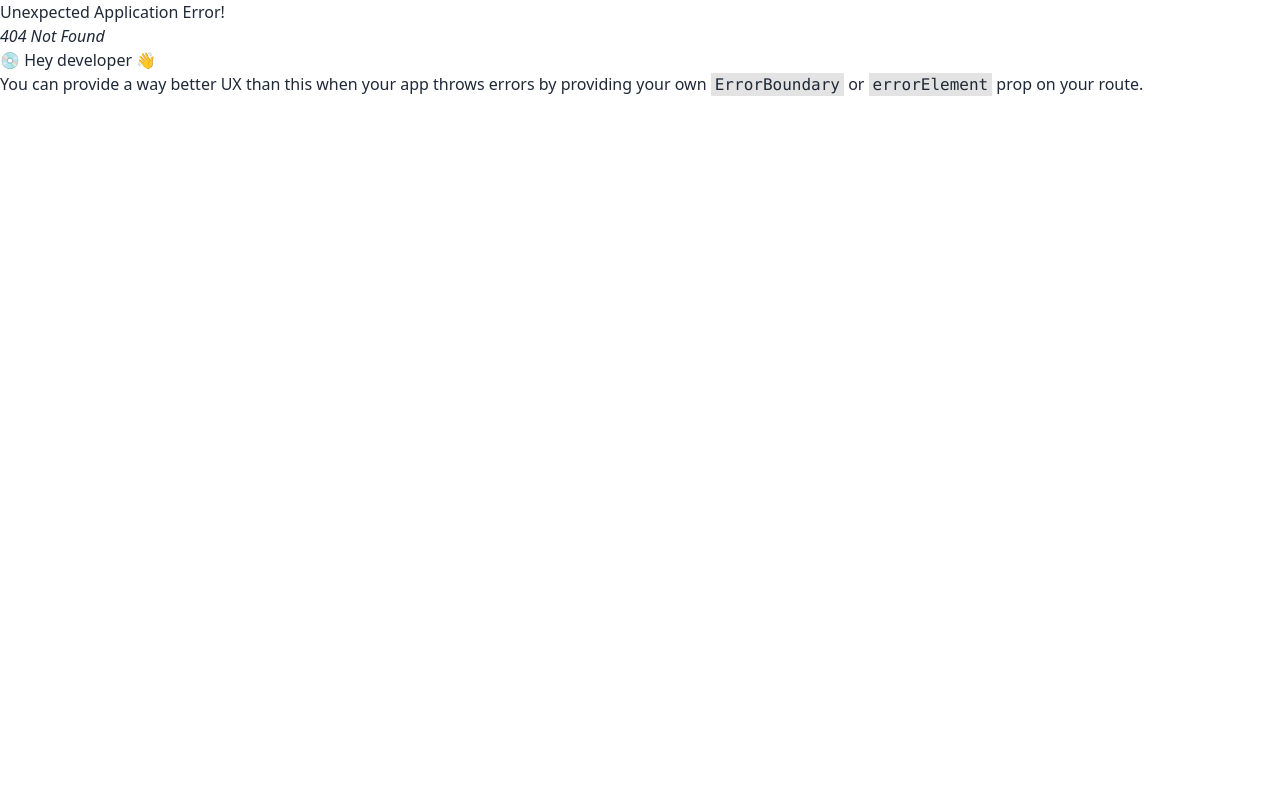
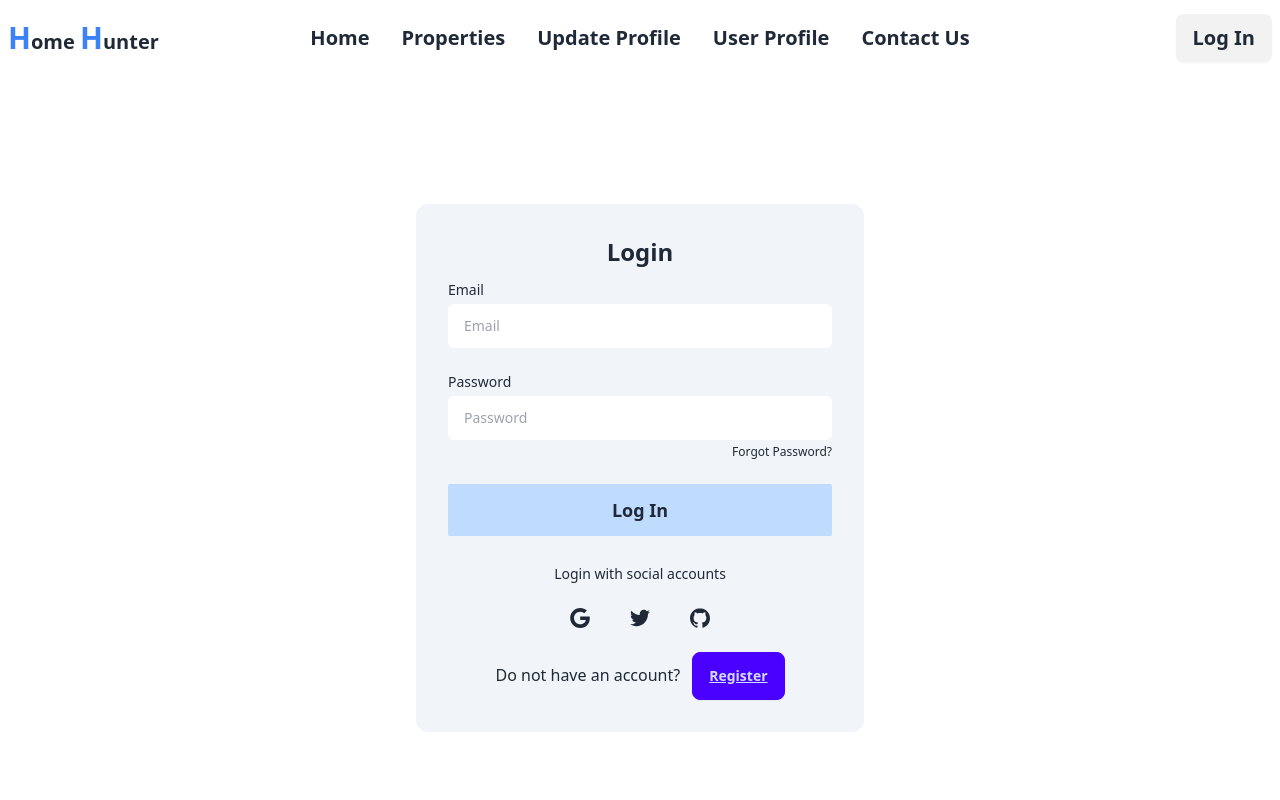
Before and after one commit to TanvirRahman888/Real-Estate-Hunter, a React (Vite) app: page /login in a window 1280 px wide. Before the commit this address had no page. Shown: the top 800 px of the page. Built offline with nearby package versions, Linux system fonts and the light colour scheme.

Commit message:
Log in and Register Page added

```diff
--- a/package.json
+++ b/package.json
@@ -10,6 +10,7 @@
     "preview": "vite preview"
   },
   "dependencies": {
+    "firebase": "^10.11.0",
     "localforage": "^1.10.0",
     "match-sorter": "^6.3.4",
     "prop-types": "^15.8.1",
@@ -21,6 +22,7 @@
     "sort-by": "^1.2.0"
   },
   "devDependencies": {
+    "@tailwindcss/forms": "^0.5.7",
     "@types/react": "^18.2.66",
     "@types/react-dom": "^18.2.22",
     "@vitejs/plugin-react": "^4.2.1",
--- /dev/null
+++ b/src/Components/LogIn/LogIn.jsx
@@ -0,0 +1,60 @@
+import { Link } from "react-router-dom";
+
+const LogIn = () => {
+    const handelLogInForm = (e) => {
+        e.preventDefault();
+        console.log("object");
+        const email = e.target.email.value;
+        const password = e.target.password.value;
+        console.log(email, password);
+    }
+
+    return (
+        <div className="">
+            <div className="max-w-md p-8 space-y-3 rounded-xl dark:bg-gray-50 dark:text-gray-800 w-1/2 bg-slate-100 mx-auto my-32">
+                <h1 className="text-2xl font-bold text-center">Login</h1>
+                <form onSubmit={handelLogInForm} className="space-y-6">
+                    <div className="space-y-1 text-sm">
+                        <label className="block dark:text-gray-600">Email</label>
+                        <input type="email" name="email" id="email" placeholder="Email" className="w-full px-4 py-3 rounded-md dark:border-gray-300 dark:bg-gray-50 dark:text-gray-800 focus:dark:border-violet-600" />
+                    </div>
+                    <div className="space-y-1 text-sm">
+                        <label className="block dark:text-gray-600">Password</label>
+                        <input type="password" name="password" id="password" placeholder="Password" className="w-full px-4 py-3 rounded-md dark:border-gray-300 dark:bg-gray-50 dark:text-gray-800 focus:dark:border-violet-600" />
+                        <div className="flex justify-end text-xs dark:text-gray-600">
+                            <a rel="noopener noreferrer" href="#">Forgot Password?</a>
+                        </div>
+                    </div>
+                    <button className="bg-blue-200 hover:bg-blue-300 font-bold text-lg py-3 block w-full p-3 text-center rounded-sm dark:text-gray-50 dark:bg-violet-600">Log In</button>
+                </form>
+                <div className="flex items-center pt-4 space-x-1">
+                    <div className="flex-1 h-px sm:w-16 dark:bg-gray-300"></div>
+                    <p className="px-3 text-sm dark:text-gray-600">Login with social accounts</p>
+                    <div className="flex-1 h-px sm:w-16 dark:bg-gray-300"></div>
+                </div>
+                <div className="flex justify-center space-x-4">
+                    <button aria-label="Log in with Google" className="p-3 rounded-sm">
+                        <svg xmlns="http://www.w3.org/2000/svg" viewBox="0 0 32 32" className="w-5 h-5 fill-current">
+                            <path d="M16.318 13.714v5.484h9.078c-0.37 2.354-2.745 6.901-9.078 6.901-5.458 0-9.917-4.521-9.917-10.099s4.458-10.099 9.917-10.099c3.109 0 5.193 1.318 6.38 2.464l4.339-4.182c-2.786-2.599-6.396-4.182-10.719-4.182-8.844 0-16 7.151-16 16s7.156 16 16 16c9.234 0 15.365-6.49 15.365-15.635 0-1.052-0.115-1.854-0.255-2.651z"></path>
+                        </svg>
+                    </button>
+                    <button aria-label="Log in with Twitter" className="p-3 rounded-sm">
+                        <svg xmlns="http://www.w3.org/2000/svg" viewBox="0 0 32 32" className="w-5 h-5 fill-current">
+                            <path d="M31.937 6.093c-1.177 0.516-2.437 0.871-3.765 1.032 1.355-0.813 2.391-2.099 2.885-3.631-1.271 0.74-2.677 1.276-4.172 1.579-1.192-1.276-2.896-2.079-4.787-2.079-3.625 0-6.563 2.937-6.563 6.557 0 0.521 0.063 1.021 0.172 1.495-5.453-0.255-10.287-2.875-13.52-6.833-0.568 0.964-0.891 2.084-0.891 3.303 0 2.281 1.161 4.281 2.916 5.457-1.073-0.031-2.083-0.328-2.968-0.817v0.079c0 3.181 2.26 5.833 5.26 6.437-0.547 0.145-1.131 0.229-1.724 0.229-0.421 0-0.823-0.041-1.224-0.115 0.844 2.604 3.26 4.5 6.14 4.557-2.239 1.755-5.077 2.801-8.135 2.801-0.521 0-1.041-0.025-1.563-0.088 2.917 1.86 6.36 2.948 10.079 2.948 12.067 0 18.661-9.995 18.661-18.651 0-0.276 0-0.557-0.021-0.839 1.287-0.917 2.401-2.079 3.281-3.396z"></path>
+                        </svg>
+                    </button>
+                    <button aria-label="Log in with GitHub" className="p-3 rounded-sm">
+                        <svg xmlns="http://www.w3.org/2000/svg" viewBox="0 0 32 32" className="w-5 h-5 fill-current">
+                            <path d="M16 0.396c-8.839 0-16 7.167-16 16 0 7.073 4.584 13.068 10.937 15.183 0.803 0.151 1.093-0.344 1.093-0.772 0-0.38-0.009-1.385-0.015-2.719-4.453 0.964-5.391-2.151-5.391-2.151-0.729-1.844-1.781-2.339-1.781-2.339-1.448-0.989 0.115-0.968 0.115-0.968 1.604 0.109 2.448 1.645 2.448 1.645 1.427 2.448 3.744 1.74 4.661 1.328 0.14-1.031 0.557-1.74 1.011-2.135-3.552-0.401-7.287-1.776-7.287-7.907 0-1.751 0.62-3.177 1.645-4.297-0.177-0.401-0.719-2.031 0.141-4.235 0 0 1.339-0.427 4.4 1.641 1.281-0.355 2.641-0.532 4-0.541 1.36 0.009 2.719 0.187 4 0.541 3.043-2.068 4.381-1.641 4.381-1.641 0.859 2.204 0.317 3.833 0.161 4.235 1.015 1.12 1.635 2.547 1.635 4.297 0 6.145-3.74 7.5-7.296 7.891 0.556 0.479 1.077 1.464 1.077 2.959 0 2.14-0.020 3.864-0.020 4.385 0 0.416 0.28 0.916 1.104 0.755 6.4-2.093 10.979-8.093 10.979-15.156 0-8.833-7.161-16-16-16z"></path>
+                        </svg>
+                    </button>
+                </div>
+                <p className="text-center sm:px-6 dark:text-gray-600">Do not have an account?
+                    <Link to={'/register'} className="underline dark:text-gray-800 ml-3 btn btn-primary">Register</Link>
+                </p>
+            </div>
+        </div>
+    );
+};
+
+export default LogIn;
--- a/src/Components/Navbar/Navbar.jsx
+++ b/src/Components/Navbar/Navbar.jsx
@@ -10,7 +10,7 @@
         <li><Link>Contact Us</Link></li>
     </>
     return (
-        <div> <div>
+
         <div className="navbar bg-base-100">
             <div className="navbar-start">
                 <div className="dropdown">
@@ -29,14 +29,8 @@
                 </ul>
             </div>
             <div className="navbar-end">
-                    <a className="btn font-bold text-xl">Log In</a>
+                <Link to={'/login'}> <a className="btn font-bold text-xl">Log In</a> </Link>
             </div>
-            </div>
-        </div>
-
-            {/* ----------------- */}
-
-
         </div>
     );
 };
--- /dev/null
+++ b/src/Components/Register/Register.jsx
@@ -0,0 +1,48 @@
+import { Link } from "react-router-dom";
+
+const Register = () => {
+
+    const handelRegisterForm = (e) => {
+        e.preventDefault();
+        console.log("object");
+        const email = e.target.email.value;
+        const password = e.target.password.value;
+        const name = e.target.name.value;
+        const photoURL = e.target.photo.value;
+        console.log(name, photoURL, email, password);
+    }
+    return (
+        <div>
+            <div className="max-w-md p-8 space-y-3 rounded-xl dark:bg-gray-50 dark:text-gray-800 w-1/2 bg-slate-100 mx-auto my-32">
+                <h1 className="text-2xl font-bold text-center">Register</h1>
+                <form onSubmit={handelRegisterForm} className="space-y-6">
+                    <div className="space-y-1 text-sm">
+                        <label className="block dark:text-gray-600">Name</label>
+                        <input type="text" name="name" placeholder="Name" className="w-full px-4 py-3 rounded-md dark:border-gray-300 dark:bg-gray-50 dark:text-gray-800 focus:dark:border-violet-600" />
+                    </div>
+                    <div className="space-y-1 text-sm">
+                        <label className="block dark:text-gray-600">Photo URL</label>
+                        <input type="text" name="photo" placeholder="Photo URL" className="w-full px-4 py-3 rounded-md dark:border-gray-300 dark:bg-gray-50 dark:text-gray-800 focus:dark:border-violet-600" />
+                    </div>
+                    <div className="space-y-1 text-sm">
+                        <label className="block dark:text-gray-600">Email</label>
+                        <input type="email" name="email" placeholder="Email" className="w-full px-4 py-3 rounded-md dark:border-gray-300 dark:bg-gray-50 dark:text-gray-800 focus:dark:border-violet-600" />
+                    </div>
+                    <div className="space-y-1 text-sm">
+                        <label className="block dark:text-gray-600">Password</label>
+                        <input type="password" name="password" placeholder="Password" className="w-full px-4 py-3 rounded-md dark:border-gray-300 dark:bg-gray-50 dark:text-gray-800 focus:dark:border-violet-600" />
+
+                    </div>
+                    <button className="bg-blue-200 hover:bg-blue-300 font-bold text-lg py-3 block w-full p-3 text-center rounded-sm dark:text-gray-50 dark:bg-violet-600">Register</button>
+                </form>
+                <p className="text-center sm:px-6">Already have an account?
+                    <Link to={'/login'} className="underline ml-3 btn btn-success">Log In</Link>
+                </p>
+
+            </div>
+
+        </div>
+    );
+};
+
+export default Register;
--- a/tailwind.config.js
+++ b/tailwind.config.js
@@ -7,5 +7,6 @@
   theme: {
     extend: {},
   },
-  plugins: [require("daisyui")],
+  plugins: [require("daisyui"),('@tailwindcss/forms')]
+
 }
```
Also changed, not shown: src/Router/Router.jsx (+10 -0 lines), 1 other file (tests, documents, lock files or other folders). Lines whose indentation alone changed are shown as unchanged.
